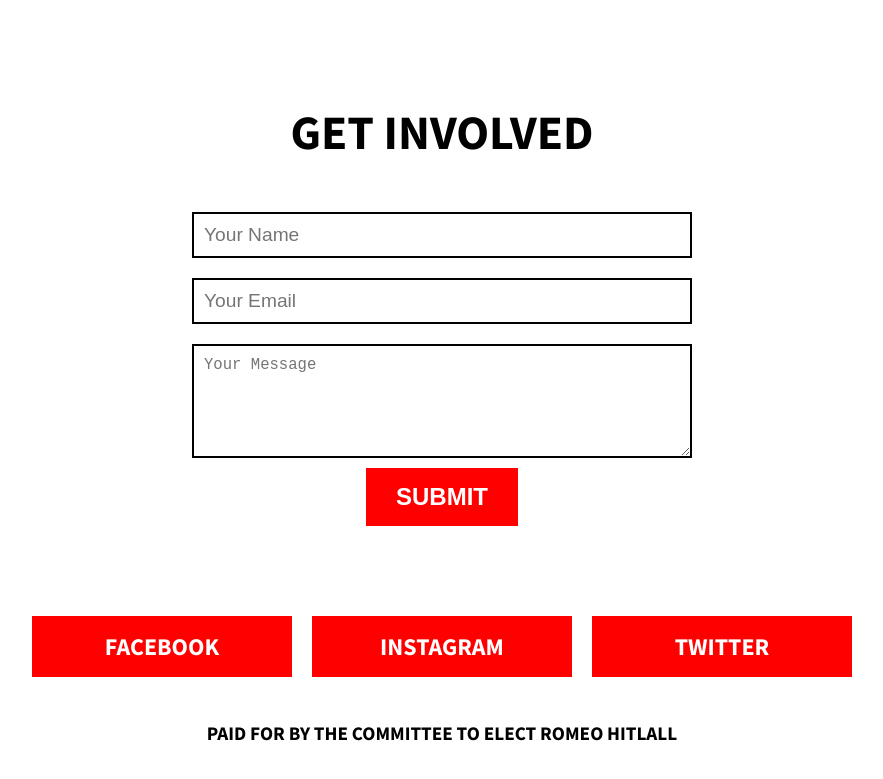
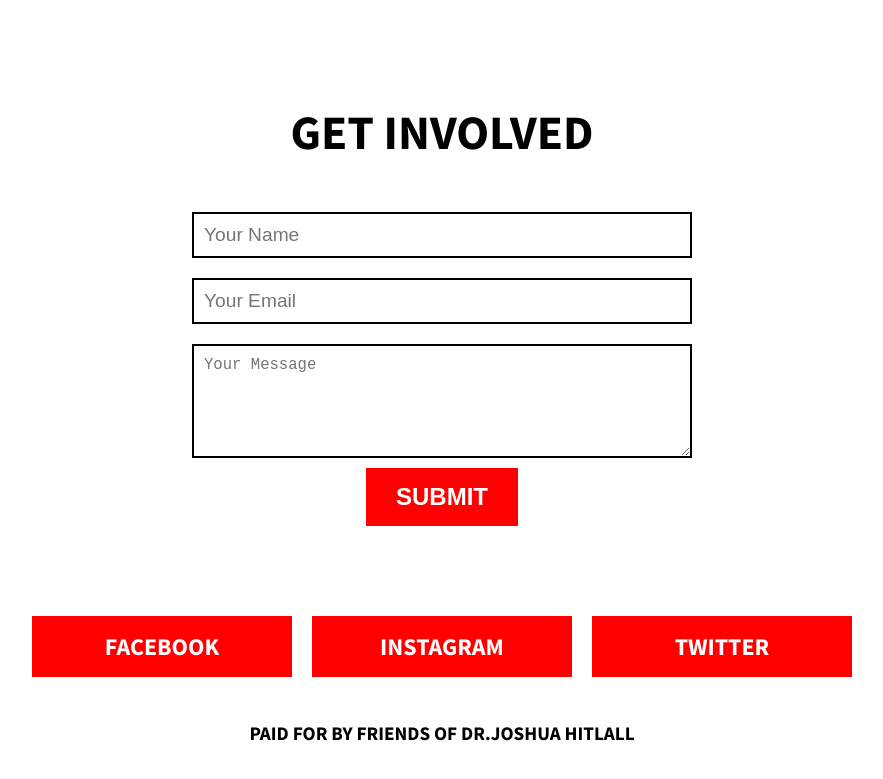
Before and after one commit to nzov10/romeo, a plain HTML site: page index.html in a window 1280 px wide. Shown: the part 3320-4099 px from the top of the page, without its empty margins (198-1081 px from the left). Drawn offline with Linux system fonts and the light colour scheme.

Commit message:
Update index.html

```diff
--- a/index.html
+++ b/index.html
@@ -267,7 +267,7 @@
     </div>
 
     <footer>
-        <p>Paid for by the Committee to Elect Romeo Hitlall</p>
+        <p>PAID FOR BY FRIENDS OF DR.JOSHUA HITLALL</p>
     </footer>
 
     <a href="https://contribute.nycvotes.org/campaigns/romeohitlall/contributions/new" class="fixed-donate" target="_blank">DONATE NOW</a>
```
